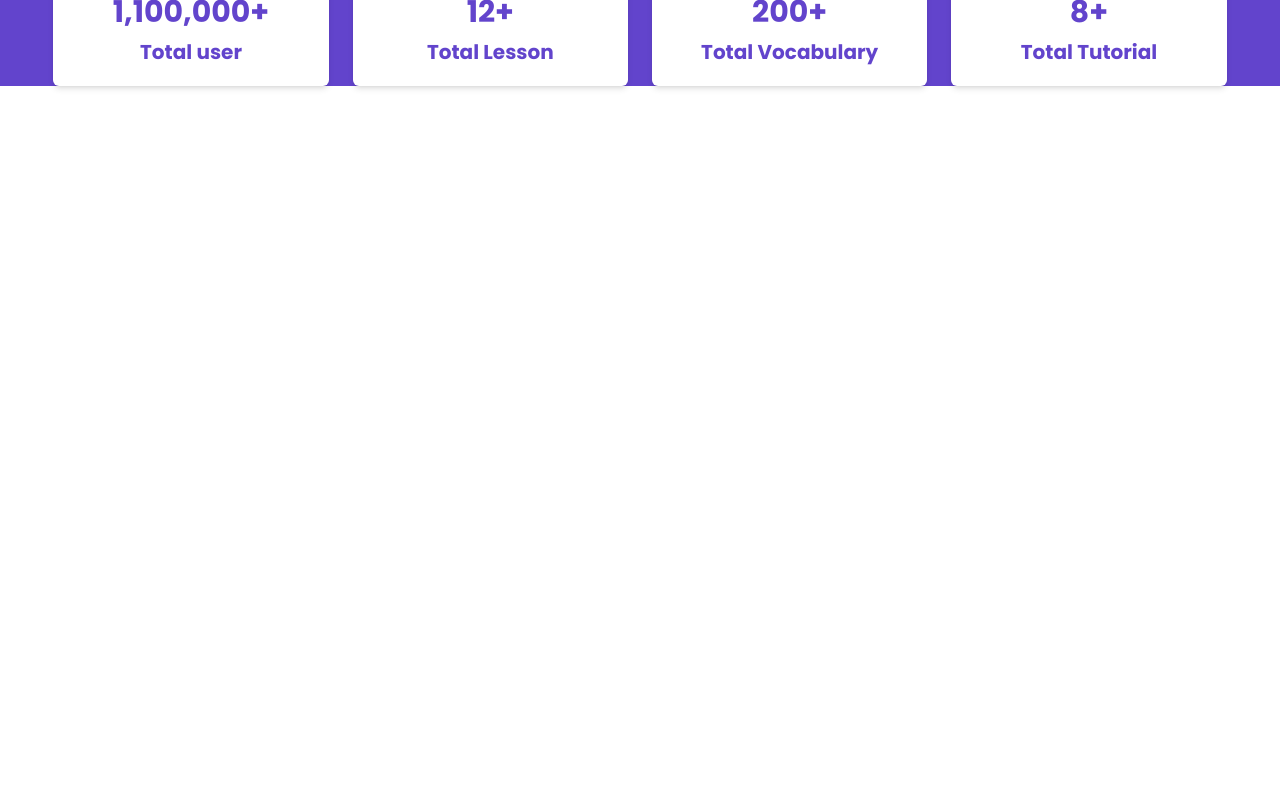
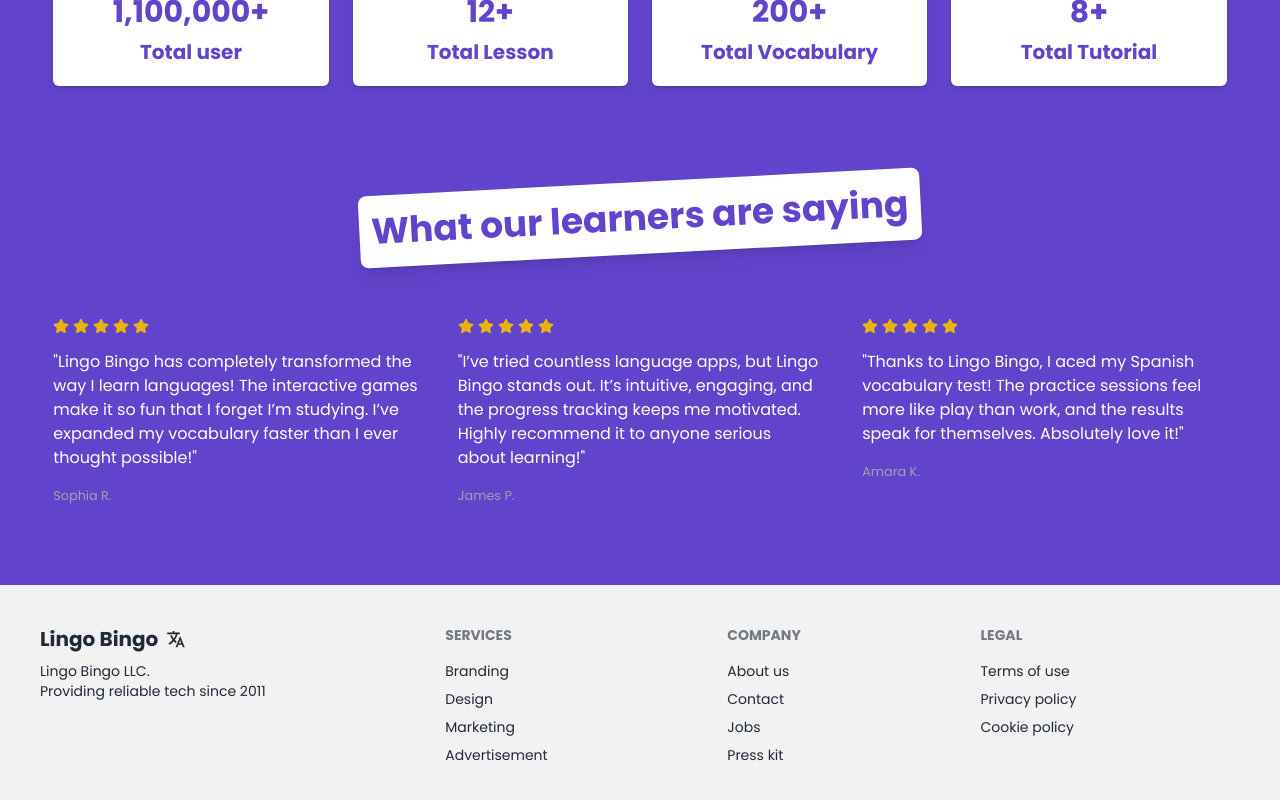
Before and after one commit to zishanmeh/lingo-bingo-language-learning-app, a React (Vite) app: page / in a window 1280 px wide. Shown: the part 2075-2875 px from the top of the page. Before the commit the page ends 2257 px from the top, so only its background shows below. Built offline with nearby package versions, Linux system fonts and the light colour scheme.

Commit message:
Added what people think about us section

```diff
--- /dev/null
+++ b/src/components/Footer.jsx
@@ -0,0 +1,39 @@
+import { IoLanguageSharp } from "react-icons/io5";
+const Footer = () => {
+  return (
+    <div className="footer bg-base-200 text-base-content p-10">
+      <aside>
+        <h1 className="text-xl font-bold flex items-center gap-2">
+          Lingo Bingo <IoLanguageSharp size={20}></IoLanguageSharp>
+        </h1>
+        <p>
+          Lingo Bingo LLC.
+          <br />
+          Providing reliable tech since 2011
+        </p>
+      </aside>
+      <nav>
+        <h6 className="footer-title">Services</h6>
+        <a className="link link-hover">Branding</a>
+        <a className="link link-hover">Design</a>
+        <a className="link link-hover">Marketing</a>
+        <a className="link link-hover">Advertisement</a>
+      </nav>
+      <nav>
+        <h6 className="footer-title">Company</h6>
+        <a className="link link-hover">About us</a>
+        <a className="link link-hover">Contact</a>
+        <a className="link link-hover">Jobs</a>
+        <a className="link link-hover">Press kit</a>
+      </nav>
+      <nav>
+        <h6 className="footer-title">Legal</h6>
+        <a className="link link-hover">Terms of use</a>
+        <a className="link link-hover">Privacy policy</a>
+        <a className="link link-hover">Cookie policy</a>
+      </nav>
+    </div>
+  );
+};
+
+export default Footer;
--- /dev/null
+++ b/src/components/WhatLarnersSay.jsx
@@ -0,0 +1,60 @@
+import { FaStar } from "react-icons/fa";
+
+const WhatLarnersSay = () => {
+  return (
+    <div>
+      <h1 className="text-center text-4xl font-bold bg-white text-primary_color px-3 py-4 rounded-lg shadow-lg w-fit mx-auto -rotate-3">
+        What our learners are saying
+      </h1>
+      <section className="grid grid-cols-1 md:grid-cols-3 justify-center items-start md:gap-10 gap-6 mt-16">
+        <div className="flex flex-col justify-start items-start gap-4">
+          <div className="text-yellow-500 flex gap-1">
+            <FaStar />
+            <FaStar />
+            <FaStar />
+            <FaStar />
+            <FaStar />
+          </div>
+          <p className="text-white">
+            "Lingo Bingo has completely transformed the way I learn languages!
+            The interactive games make it so fun that I forget I’m studying.
+            I’ve expanded my vocabulary faster than I ever thought possible!"
+          </p>
+          <small className="text-gray-400">Sophia R.</small>
+        </div>
+        <div className="flex flex-col justify-start items-start gap-4">
+          <div className="text-yellow-500 flex gap-1">
+            <FaStar />
+            <FaStar />
+            <FaStar />
+            <FaStar />
+            <FaStar />
+          </div>
+          <p className="text-white">
+            "I’ve tried countless language apps, but Lingo Bingo stands out.
+            It’s intuitive, engaging, and the progress tracking keeps me
+            motivated. Highly recommend it to anyone serious about learning!"
+          </p>
+          <small className="text-gray-400">James P.</small>
+        </div>
+        <div className="flex flex-col justify-start items-start gap-4">
+          <div className="text-yellow-500 flex gap-1">
+            <FaStar />
+            <FaStar />
+            <FaStar />
+            <FaStar />
+            <FaStar />
+          </div>
+          <p className="text-white">
+            "Thanks to Lingo Bingo, I aced my Spanish vocabulary test! The
+            practice sessions feel more like play than work, and the results
+            speak for themselves. Absolutely love it!"
+          </p>
+          <small className="text-gray-400">Amara K.</small>
+        </div>
+      </section>
+    </div>
+  );
+};
+
+export default WhatLarnersSay;
--- a/src/layouts/HomeLayout.jsx
+++ b/src/layouts/HomeLayout.jsx
@@ -1,5 +1,7 @@
+import Footer from "../components/Footer";
 import Header from "../components/Header";
 import SuccessRate from "../components/SuccessRate";
+import WhatLarnersSay from "../components/WhatLarnersSay";
 import WhatWeDo from "../components/WhatWeDo";
 
 const HomeLayout = () => {
@@ -11,7 +13,11 @@
       <main className="max-w-7xl w-11/12 mx-auto">
         <WhatWeDo></WhatWeDo>
         <SuccessRate></SuccessRate>
+        <WhatLarnersSay></WhatLarnersSay>
       </main>
+      <footer className="mt-20">
+        <Footer></Footer>
+      </footer>
     </div>
   );
 };
```
